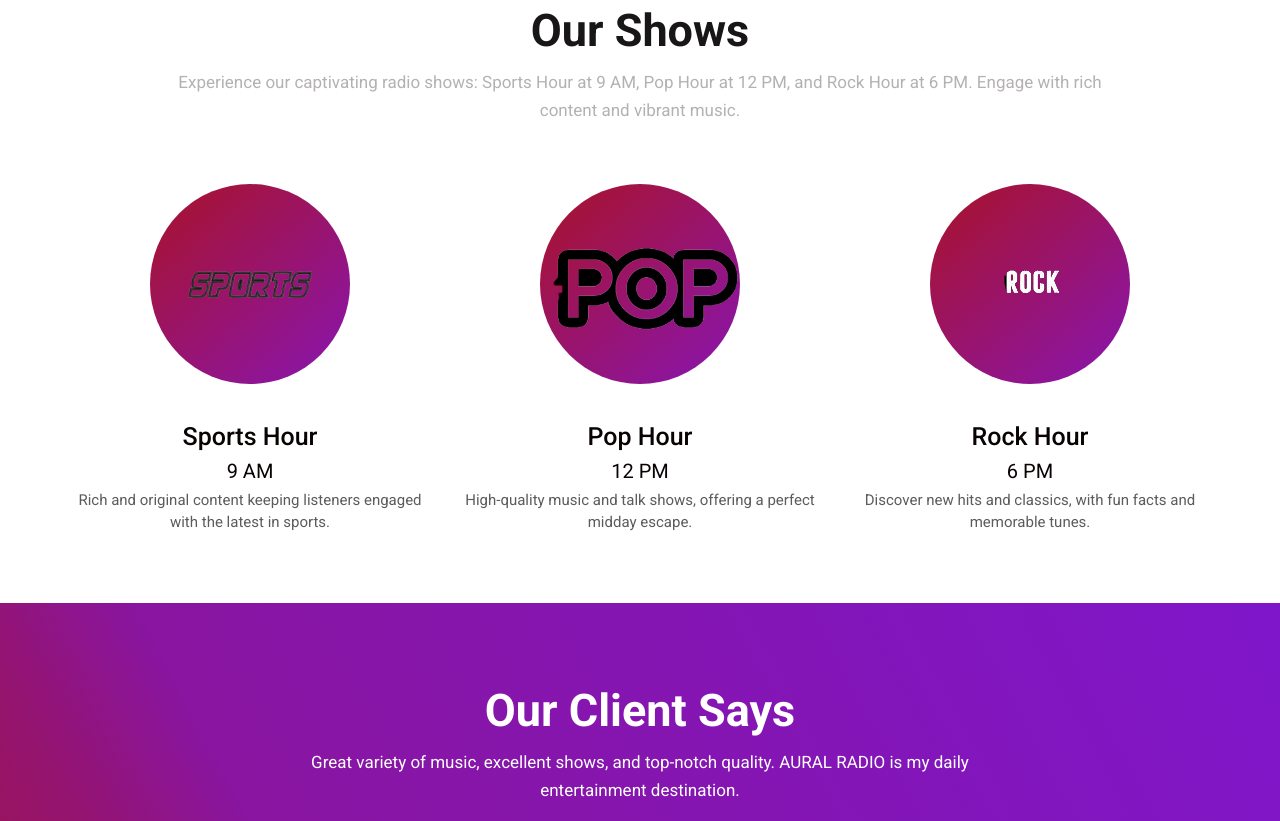
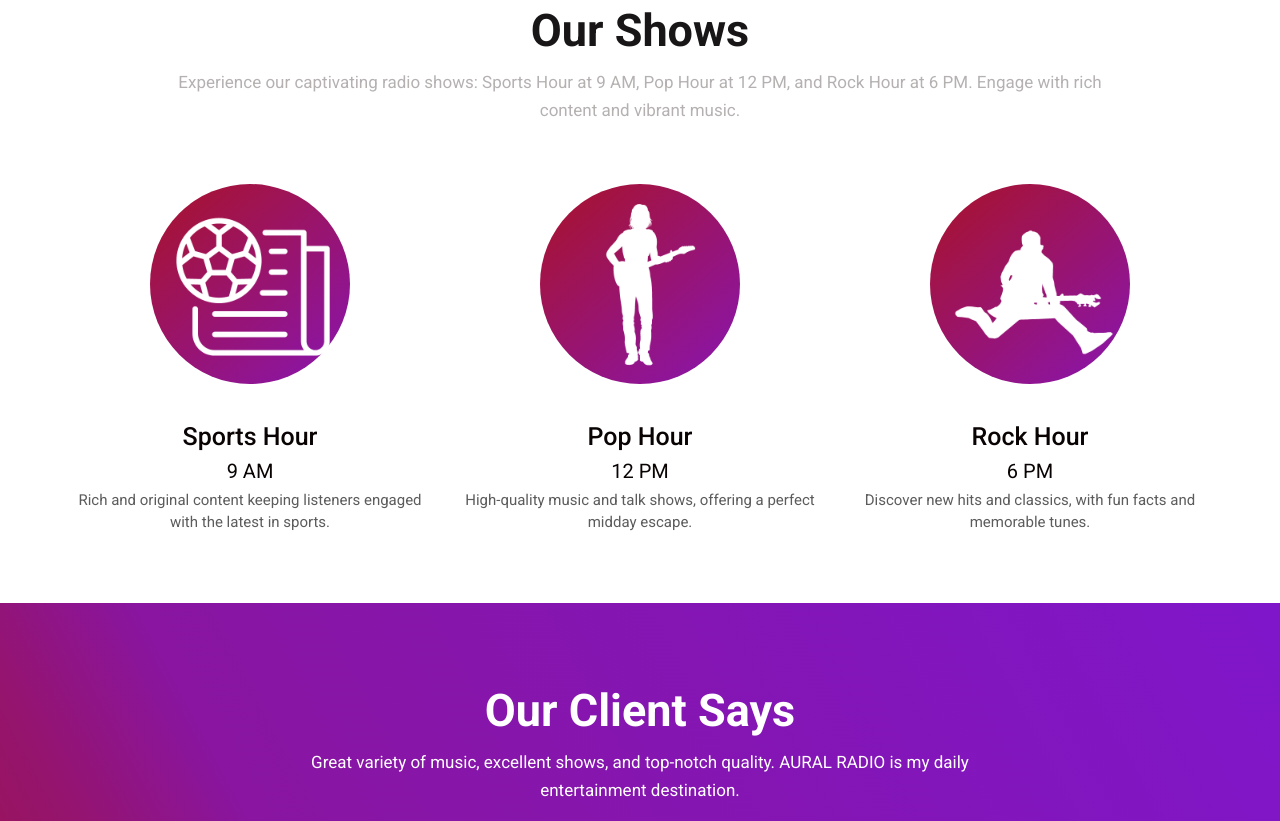
Before and after one commit to Acmeflaretec/AURAL-RADIO, a plain HTML site: page index.html in a window 1280 px wide. Shown: the part 2845-3666 px from the top of the page. Drawn offline with Linux system fonts and the light colour scheme; a script that the page names is missing.

Commit message:
site completed

```diff
--- a/index.html
+++ b/index.html
@@ -219,7 +219,7 @@
 
             <div class="col-md-4">
                <div class="service_img text_align_center">
-                  <i><img src="images/sport-removebg-preview.png" alt="#" /></i>
+                  <i><img src="images/3.png" alt="#" /></i>
                </div>
                <div class="service_text text_align_center">
                   <h3>Sports Hour </h3>
@@ -229,7 +229,7 @@
             </div>
             <div class="col-md-4">
                <div class="service_img text_align_center">
-                  <i><img src="images/pop3.png" alt="#" /></i>
+                  <i><img src="images/POP.png" alt="#" /></i>
                </div>
                <div class="service_text text_align_center">
                   <h3>Pop Hour</h3>
@@ -239,7 +239,7 @@
             </div>
             <div class="col-md-4">
                <div class="service_img text_align_center">
-                  <i><img src="images/rock-removebg-preview.png" alt="#" /></i>
+                  <i><img src="images/Rock.png" alt="#" /></i>
                </div>
                <div class="service_text text_align_center">
                   <h3>Rock Hour</h3>
@@ -379,7 +379,7 @@
                </div> -->
                <div class="col-md-5">
                   <div class="Informa conta">
-                     <h3>Adderess</h3>
+                     <h3>Address</h3>
                      <ul>
                         <li> Thrissur,Kerala, India
                         </li>
```
Also changed, not shown: about.html (+1 -1 lines), contact.html (+1 -1 lines), searvices.html (+1 -1 lines), shop.html (+6 -6 lines), images/3.png (added), images/POP.png (added), images/Rock.png (added).
